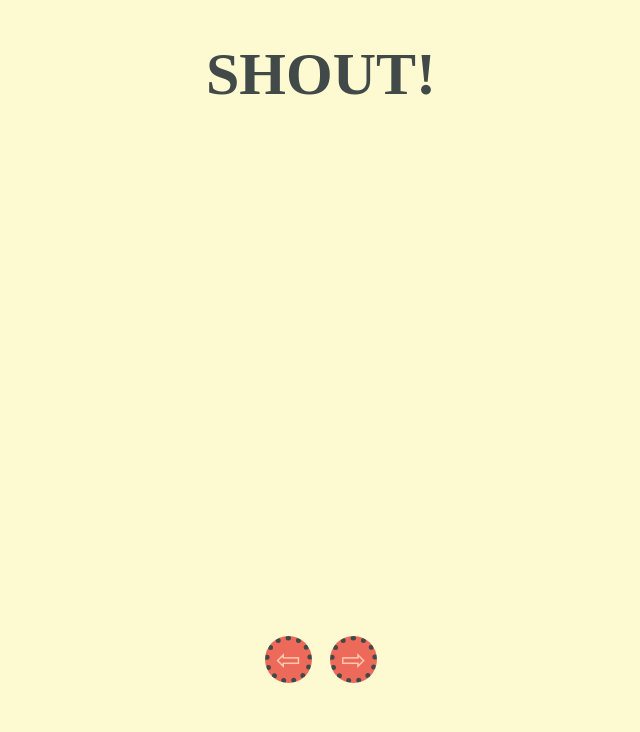
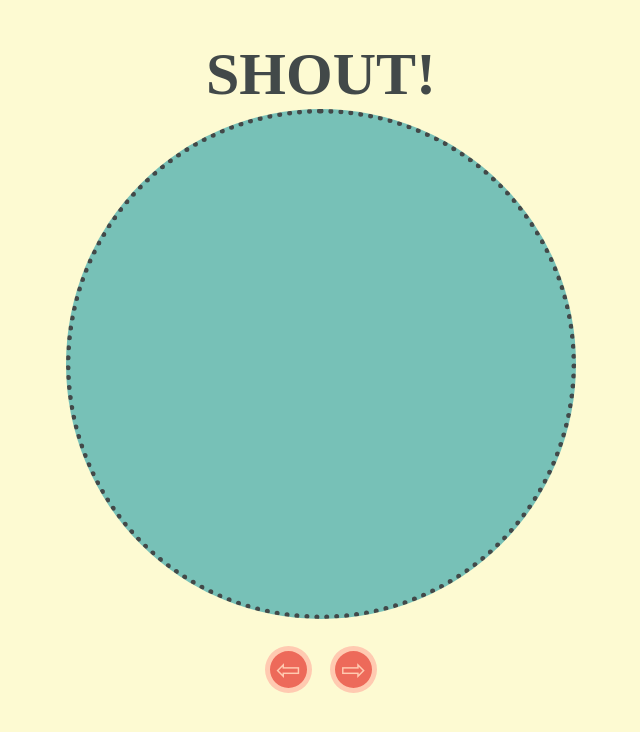
Before and after one commit to nelsong44/weekend_challenge_1_new, a plain HTML site: page index.html in a window 1280 px wide. Shown: the whole page, without its empty margins (319-959 px from the left). Drawn offline with Linux system fonts and the light colour scheme; a web font is replaced by a local one.

Commit message:
border styling

```diff
--- a/styles.css
+++ b/styles.css
@@ -14,7 +14,7 @@ button {
   font-size: 30px;
   border-radius: 50%;
   margin: 7px;
-  border: 5px dotted #424949;
+  border: 5px solid #FFCAB1;
   background-color: #ED6A5A;
   color: #FFCAB1;
 }
@@ -33,7 +33,9 @@ button {
   margin-right: auto;
   border-radius: 50%;
   overflow: hidden;
-  /*box-shadow: 5px 5px 10px 5px #424949;*/
+  background-color: #77c1b7;
+  border: 5px dotted #424949;
+  /*border-spacing: 10px;*/
 }
 
 .display {
@@ -51,6 +53,6 @@ button {
 .shoutout {
   display: table-cell;
   vertical-align: middle;
-  background-color: #77c1b7;
+  /*background-color: #77c1b7;*/
   font-size: 15px;
 }
```
